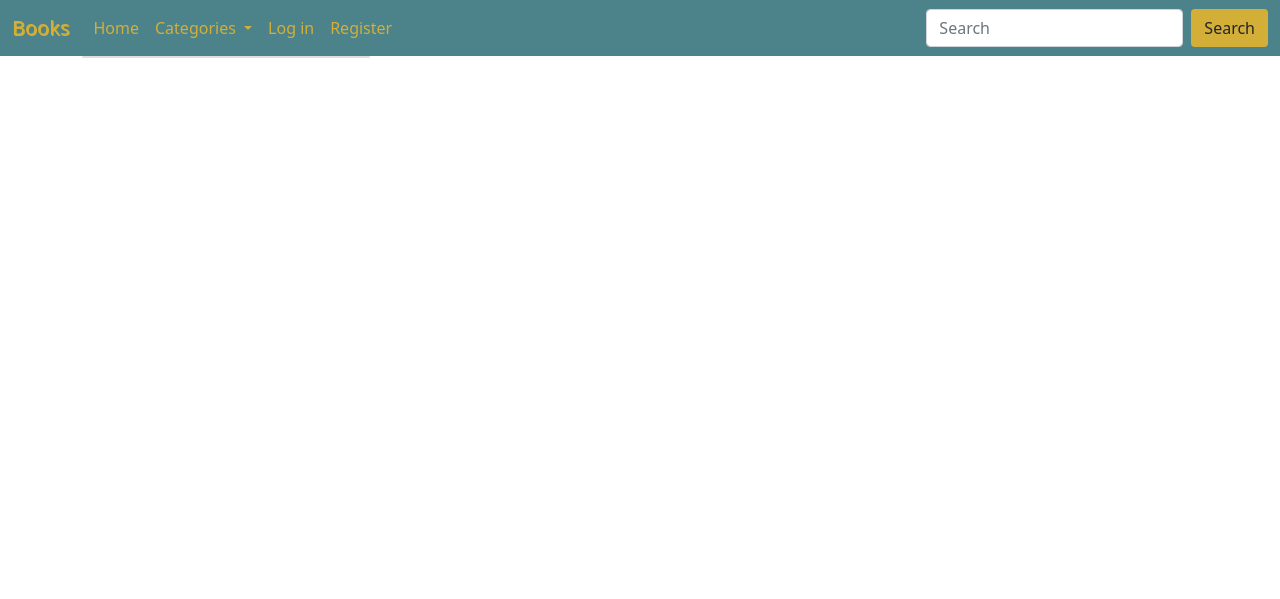
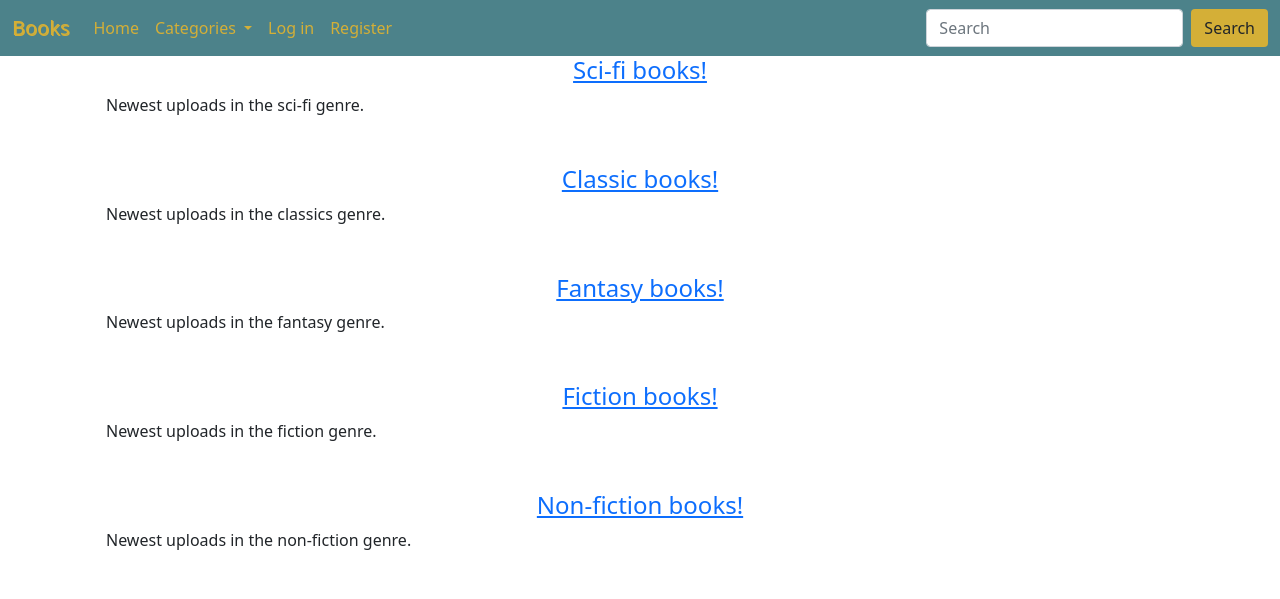
Before and after one commit to Code-Institute-Submissions/Milestone-94, a Flask app: page / in a window 1280 px wide. Shown: the top 599 px of the page. Run offline with Flask 2, Linux system fonts and the light colour scheme; data that the repository does not hold is empty; some libraries are stand-ins or nearby versions.

Commit message:
add a home page with 3 books per category displayed

```diff
--- a/app.py
+++ b/app.py
@@ -18,13 +18,27 @@ app.secret_key = os.environ.get("SECRET_KEY")
 mongo = PyMongo(app)
 
 
+# Home
 @app.route("/")
+@app.route("/home/")
+def home():
+    books = list(mongo.db.books.find())
+    """To display 3 books from the category"""
+    sci_fi = mongo.db.books.find(
+        {"category_name": "Sci-fi"}).sort("_id", -1).limit(3)
+    fiction = mongo.db.books.find(
+        {"category_name": "Fiction"}).sort("_id", -1).limit(3)
+    non_fiction = mongo.db.books.find(
+        {"category_name": "Non-fiction"}).sort("_id", -1).limit(3)
+    fantasy = mongo.db.books.find(
+        {"category_name": "Fantasy"}).sort("_id", -1).limit(3)
+    classic = mongo.db.books.find(
+        {"category_name": "Classic"}).sort("_id", -1).limit(3)
 
-
-@app.route("/get_books")
-def get_books():
-    books = list(mongo.db.books.find())
-    return render_template("books.html", books=books)
+    return render_template(
+        "home.html",
+        books=books, sci_fi=sci_fi, fiction=fiction,
+        non_fiction=non_fiction, fantasy=fantasy, classic=classic)
 
 
 @app.route("/search", methods=["GET", "POST"])
@@ -34,7 +48,7 @@ def search():
     if len(books) == 0:
         flash("No Results Found")
 
-    return render_template("books.html", books=books)
+    return render_template("home.html", books=books)
 
 
 @app.route("/register", methods=["GET", "POST"])
@@ -116,7 +130,6 @@ def add_book():
             "book_name": request.form.get("book_name"),
             "book_author": request.form.get("book_author"),
             "book_length": request.form.get("book_length"),
-            # "book_publication_date": request.form.get("book_publication_date"),
             "book_description": request.form.get("book_description"),
             "book_url": request.form.get("book_url"),
             "book_review": request.form.get("book_review"),
@@ -125,7 +138,7 @@ def add_book():
         }
         mongo.db.books.insert_one(book)
         flash("Book Successfully Added")
-        return redirect(url_for("get_books"))
+        return redirect(url_for("home"))
 
     categories = mongo.db.categories.find().sort("category_name", 1)
     return render_template("add_book.html", categories=categories)
@@ -139,7 +152,6 @@ def edit_book(book_id):
             "book_name": request.form.get("book_name"),
             "book_author": request.form.get("book_author"),
             "book_length": request.form.get("book_length"),
-            # "book_publication_date": request.form.get("book_publication_date"),
             "book_description": request.form.get("book_description"),
             "book_url": request.form.get("book_url"),
             "book_review": request.form.get("book_review"),
@@ -158,7 +170,7 @@ def edit_book(book_id):
 def delete_book(book_id):
     mongo.db.books.remove({"_id": ObjectId(book_id)})
     flash("Book Successfully Deleted")
-    return redirect(url_for("get_books"))
+    return redirect(url_for("home"))
 
 
 if __name__ == "__main__":
--- a/templates/base.html
+++ b/templates/base.html
@@ -17,14 +17,14 @@
     <!-- top navbar -->
     <nav class="navbar navbar-expand-lg navbar-light bg-light">
       <div class="container-fluid">
-        <a class="navbar-brand" href="{{ url_for('get_books') }}">Books</a>
+        <a class="navbar-brand" href="{{ url_for('home') }}">Books</a>
         <button class="navbar-toggler" type="button" data-bs-toggle="collapse" data-bs-target="#navbarSupportedContent" aria-controls="navbarSupportedContent" aria-expanded="false" aria-label="Toggle navigation">
           <span class="navbar-toggler-icon"></span>
         </button>
         <div class="collapse navbar-collapse" id="navbarSupportedContent">
           <ul class="navbar-nav me-auto mb-2 mb-lg-0">
             <li class="nav-item">
-              <a class="nav-link active" aria-current="page" href="{{ url_for('get_books') }}">Home</a>
+              <a class="nav-link active" aria-current="page" href="{{ url_for('home') }}">Home</a>
             </li>
             <li class="nav-item dropdown">
               <a class="nav-link dropdown-toggle" href="#" id="navbarDropdown" role="button" data-bs-toggle="dropdown" aria-expanded="false">
--- a/templates/books.html
+++ b/templates/books.html
@@ -1,8 +1,4 @@
-{% extends "base.html" %}
-{% block content %}
-
-    <div class="card" style="width: 18rem;">
-        {% for book in books %}
+<div class="card book-cards profile-cards" style="width: 18rem;">
     {% if session.user|lower == book.uploaded_by|lower %}
         <a class="btn btn-primary btn-sm" href="{{ url_for('delete_book', book_id=book._id) }}" role="button">Delete</a>
         <a class="btn btn-primary btn-sm" href="{{ url_for('edit_book', book_id=book._id) }}" role="button">Edit</a>
@@ -18,7 +14,4 @@
     <div class="card-body">
         <p class="card-text">Description : {{ book.book_description | truncate(40, true)}}</p>
     </div>
-        {% endfor %}
 </div>
-
-{% endblock %}
--- /dev/null
+++ b/templates/home.html
@@ -0,0 +1,81 @@
+{% extends "base.html" %}
+{% block content %}
+
+    <!--Sci-fi-->
+    <section class="container-fluid">
+        <div class="container">
+            <div class="section">
+                <a href="#"><h4 class="text-center text-md-left">Sci-fi books!</h4></a>
+                <p>Newest uploads in the sci-fi genre.</p>
+            </div>
+            <div class="row mt-5">
+                {% for book in sci_fi %}
+                <!--Using the include statement to include books.html template-->
+                    {% include "books.html" %}
+                {% endfor %}
+        </div>
+    </div>
+    </section>
+
+    <!--Classic-->
+    <section class="container-fluid">
+        <div class="container">
+            <div class="section">
+                <a href="#"><h4 class="text-center text-md-left">Classic books!</h4></a>
+                <p>Newest uploads in the classics genre.</p>
+            </div>
+            <div class="row mt-5">
+                {% for book in classic %}
+                    {% include "books.html" %}
+                {% endfor %}
+            </div>
+        </div>
+    </section>
+
+    <!--Fantasy-->
+    <section class="container-fluid">
+        <div class="container">
+            <div class="section">
+                <a href="#"><h4 class="text-center text-md-left">Fantasy books!</h4></a>
+                <p>Newest uploads in the fantasy genre.</p>
+            </div>
+            <div class="row mt-5">
+                {% for book in fantasy %}
+                    {% include "books.html" %}
+                {% endfor %}
+            </div>
+        </div>
+    </section>
+
+    <!--Fiction-->
+    <section class="container-fluid">
+        <div class="container">
+            <div class="section">
+                <a href="#"><h4 class="text-center text-md-left">Fiction books!</h4></a>
+                <p>Newest uploads in the fiction genre.</p>
+            </div>
+            <div class="row mt-5">
+                {% for book in fiction %}
+                    {% include "books.html" %}
+                {% endfor %}
+            </div>
+        </div>
+    </section>
+
+    <!--Non-fiction-->
+    <section class="container-fluid">
+        <div class="container">
+            <div class="section">
+                <a href="#"><h4 class="text-center text-md-left">Non-fiction books!</h4></a>
+                <p>Newest uploads in the non-fiction genre.</p>
+            </div>
+            <div class="row mt-5">
+                {% for book in non_fiction %}
+                    {% include "books.html" %}
+                {% endfor %}
+            </div>
+        </div>
+    </section>
+
+
+{% endblock %}
```
Lines whose indentation alone changed are shown as unchanged.
